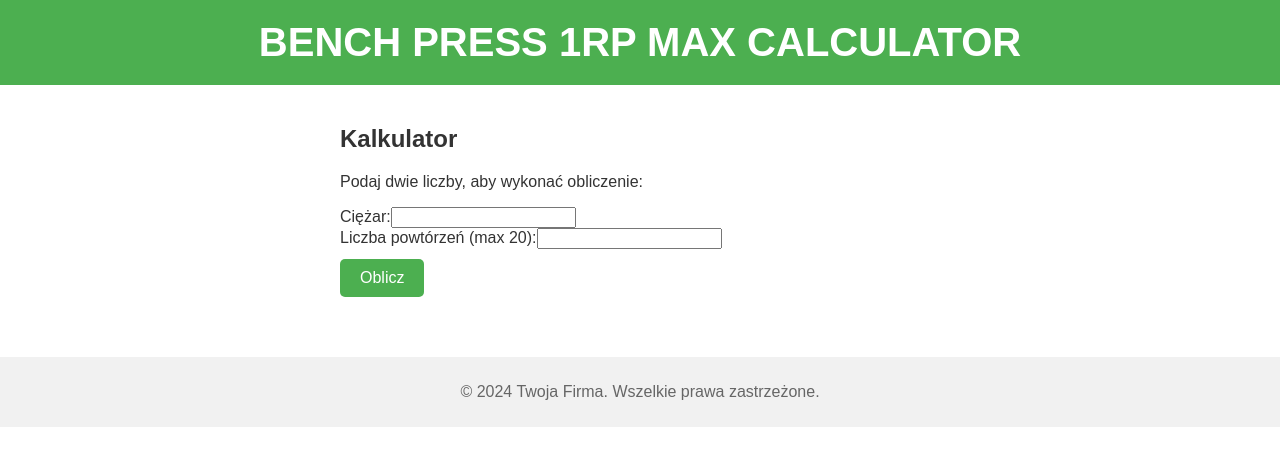
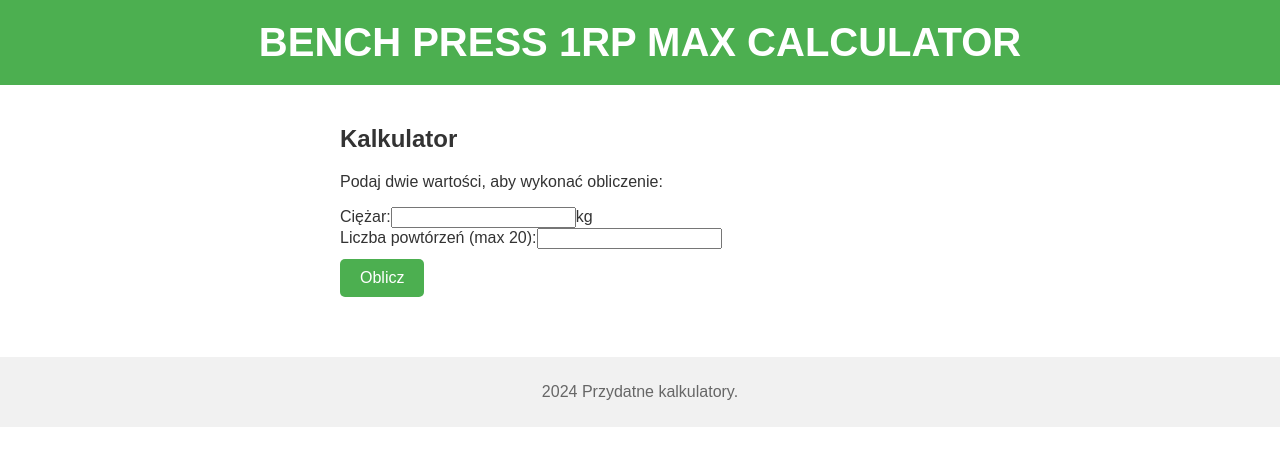
Before and after one commit to Mateusz159/projekt1, a React (Create React App) app: page / in a window 1280 px wide. Shown: the top 466 px of the page. Built offline with nearby package versions, Linux system fonts and the light colour scheme.

Commit message:
kalkulator aktualizacje

```diff
--- a/src/Home.jsx
+++ b/src/Home.jsx
@@ -1,5 +1,5 @@
 import React, { useState } from 'react';
-import './HomePage.css'; // Plik CSS pozostaje bez zmian
+import './HomePage.css'; // Plik CSS
 
 const Home = () => {
 const [valueA, setValueA] = useState(''); // Pierwsza wartość
@@ -27,7 +27,7 @@ return (
 <main className="main">
 <section className="section">
 <h2>Kalkulator</h2>
-<p>Podaj dwie liczby, aby wykonać obliczenie:</p>
+<p>Podaj dwie wartości, aby wykonać obliczenie:</p>
 
 <label>
 Ciężar:
@@ -37,6 +37,7 @@ value={valueA}
 onChange={(e) => setValueA(e.target.value)}
 className="input"
 />
+kg
 </label>
 <br />
 <label>
@@ -54,13 +55,13 @@ Oblicz
 </button>
 
 {result !== null && (
-<h2>Wynik: {result}</h2>
+<h2>Wynik: {result}kg</h2>
 )}
 </section>
 </main>
 
 <footer className="footer">
-<p>&copy; {new Date().getFullYear()} Twoja Firma. Wszelkie prawa zastrzeżone.</p>
+<p> {new Date().getFullYear()} Przydatne kalkulatory.</p>
 </footer>
 </div>
 );
```
